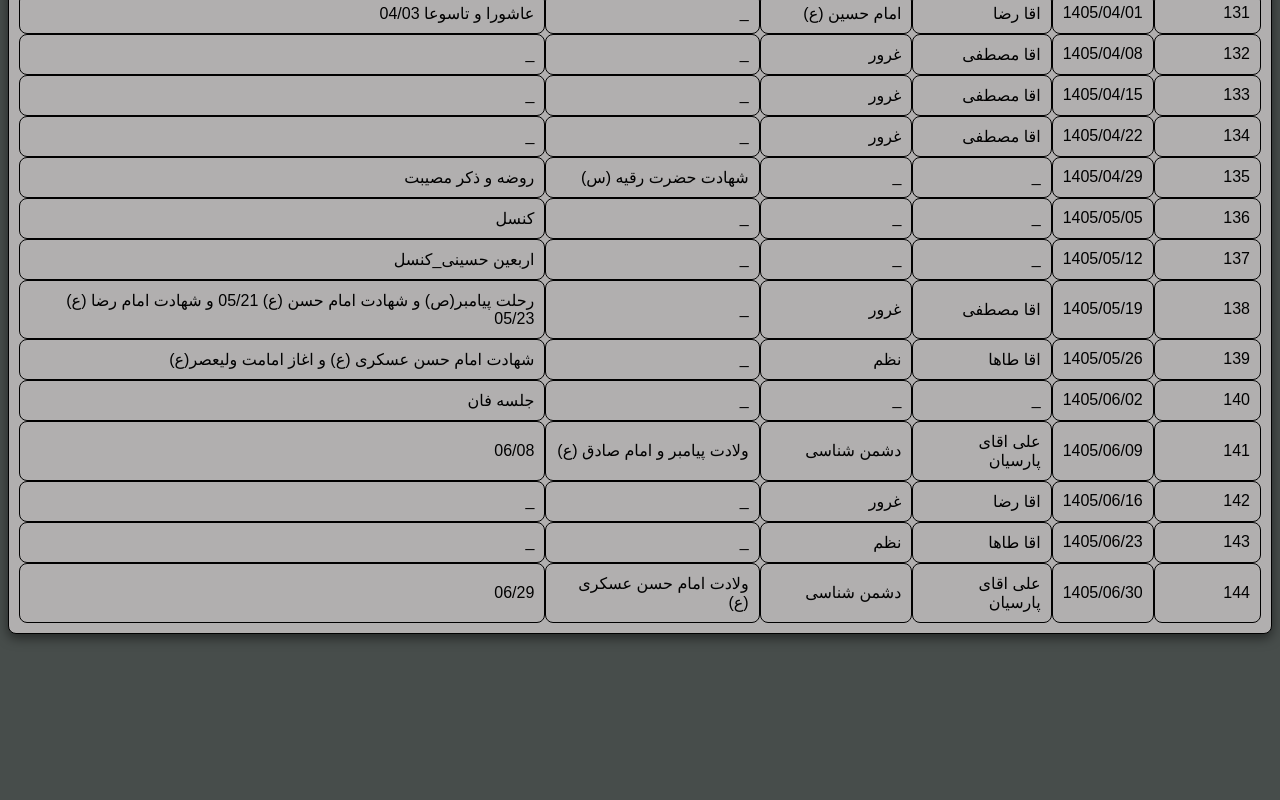
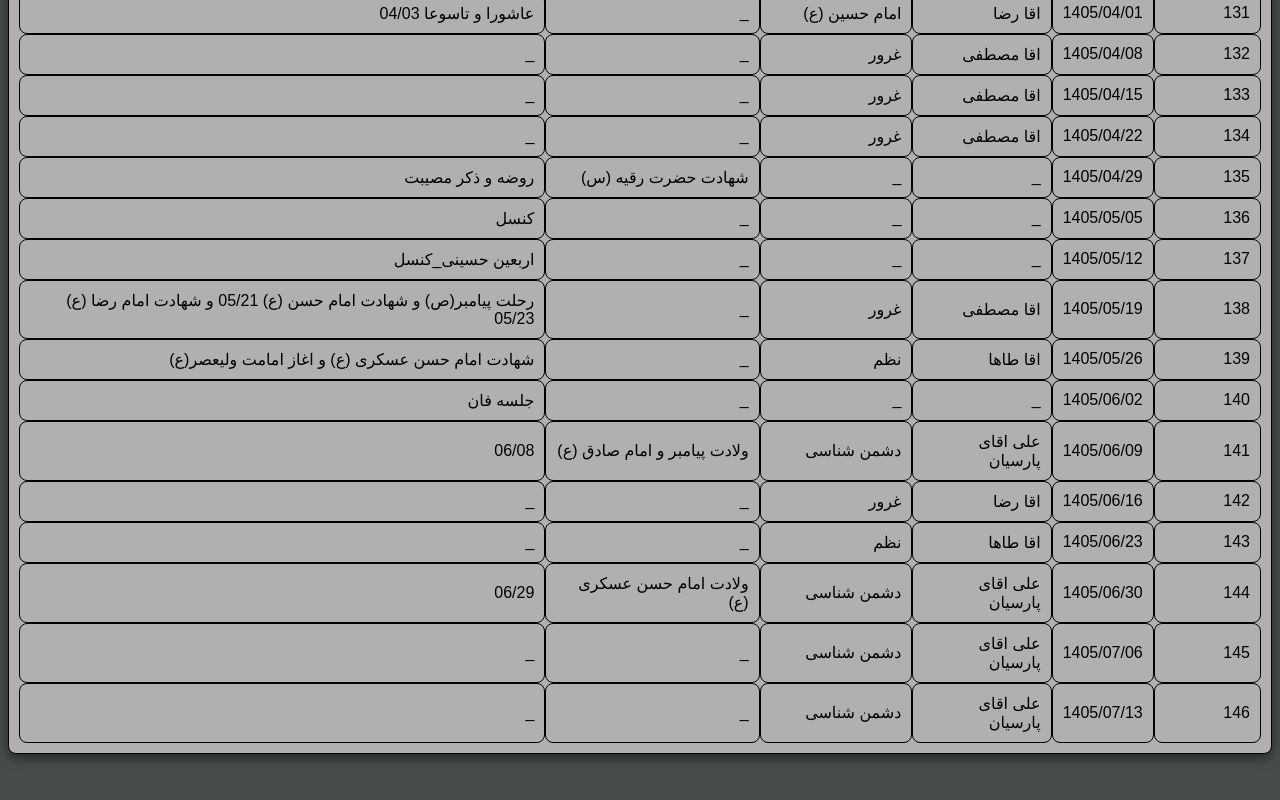
Before and after one commit to Setayesh-sketch/mahfel-schedule, a plain HTML site: page index.html in a window 1280 px wide. Shown: the part 644-1444 px from the top of the page. Before the commit the page ends 1328 px from the top, so only its background shows below. Drawn offline with Linux system fonts and the light colour scheme.

Commit message:
Add files via upload

```diff
--- a/index.html
+++ b/index.html
@@ -191,6 +191,22 @@
                             <td>ولادت امام حسن عسکری (ع)</td>
                             <td>06/29</td>
                         </tr>
+                         <tr>
+                            <td>145</td>
+                            <td>1405/07/06</td>
+                            <td>علی اقای پارسیان</td>
+                            <td>دشمن شناسی</td>
+                            <td>_</td>
+                            <td>_</td>
+                        </tr>
+                        <tr>
+                            <td>146</td>
+                            <td>1405/07/13</td>
+                            <td>علی اقای پارسیان</td>
+                            <td>دشمن شناسی</td>
+                            <td>_</td>
+                            <td>_</td>
+                        </tr>
                     </tbody>
                 </thead>
             </table>
```
